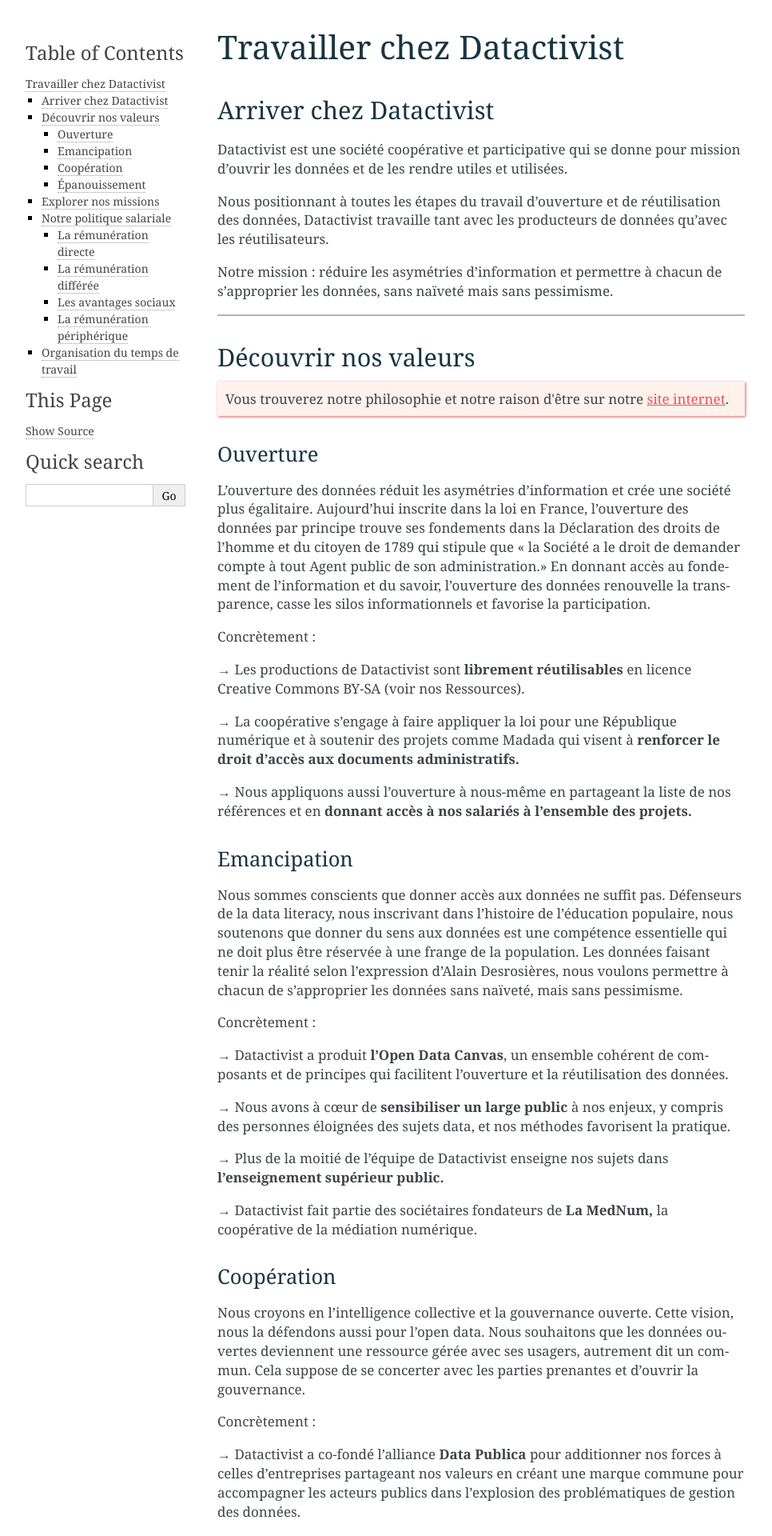
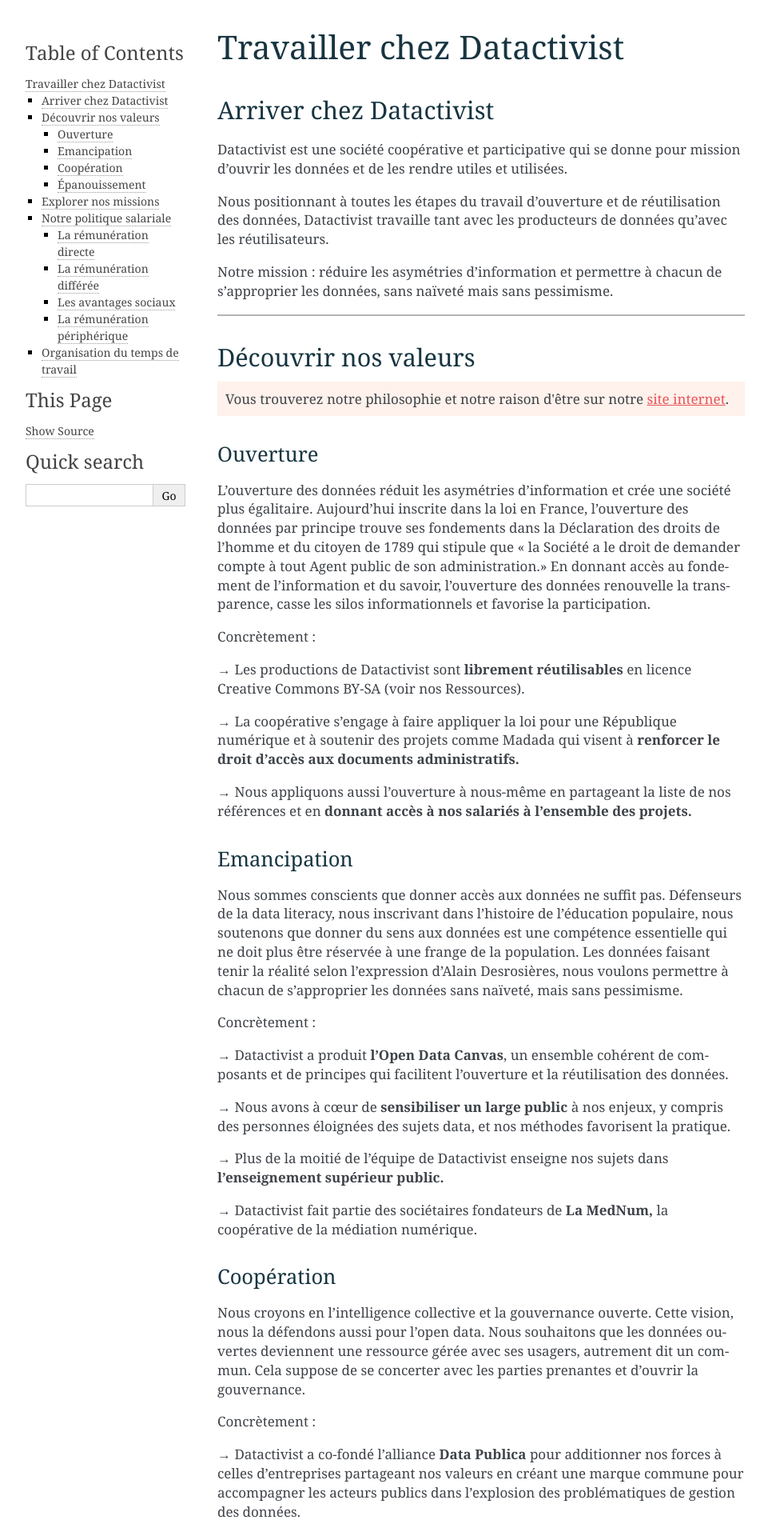
Before and after one commit to datactivist/documentation-datactivist, a Sphinx documentation site: the page built from docs/source/travailler-chez-datactivist.md, in a window 1280 px wide. Shown: the top 1920 px of the page at 80% size, without its empty margins (148-1114 px from the left). Built offline with Sphinx 7.4.7, drawn with Linux system fonts in a browser that asks for light colours.

Commit message:
Update custom.css

```diff
--- a/docs/source/_static/custom.css
+++ b/docs/source/_static/custom.css
@@ -38,11 +38,7 @@
   background-color: #FFF1EB;
   padding: 10px;
   margin: 10px 0;
-  box-shadow: 1px 1px 3px #E95459;
 }
 .myhint a {
   color: #E95459;
 }
-.myhint:hover {
-  box-shadow: 2px 2px 5px #E95459;
-}
```
